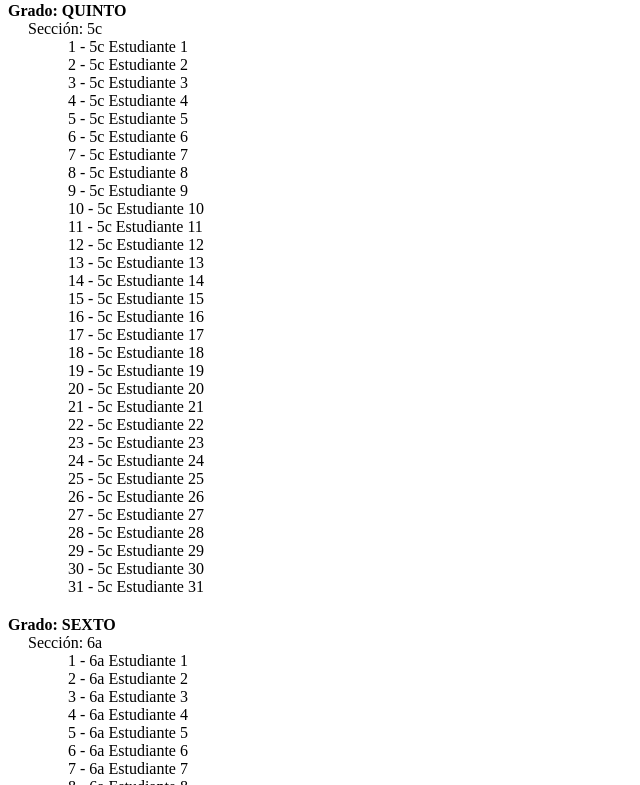
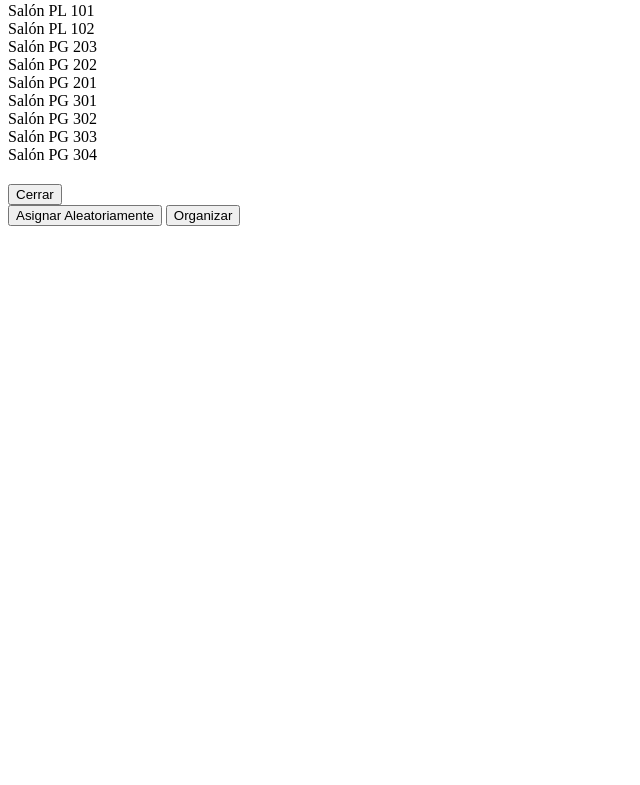
Before and after one commit to S3BASTR/Proyecto-S1, a plain HTML site: page index.html in a window 1280 px wide. Shown: the part 78-863 px from the top of the page, without its empty margins (0-640 px from the left). After the commit the page ends 800 px from the top, so only its background shows below. Drawn offline with Linux system fonts and the light colour scheme.

Commit message:
Add files via upload
11/03/24: Correcion del codigo y describir cantidades de cada grado en todos los salones al momento de meszclar

```diff
--- a/index.html
+++ b/index.html
@@ -1,81 +1,51 @@
 <!DOCTYPE html>
 <html lang="es">
+
 <head>
     <meta charset="UTF-8">
-    <title>Lista de Estudiantes por Grado y Sección</title>
-    <style>
-        .grado {
-            margin-bottom: 20px;
-        }
-        .seccion {
-            margin-left: 20px;
-        }
-        .estudiante {
-            margin-left: 40px;
-        }
-    </style>
+    <meta name="viewport" content="width=device-width, initial-scale=1.0">
+    <title>Animaciones de Aparición</title>
+    <!--<link rel="stylesheet" href="../CSS/styles.css">-->
 </head>
+
 <body>
-    <h1>Lista de Estudiantes por Grado y Sección</h1>
-    <div id="listaEstudiantes"></div>
+    <div class="container">
+        <div class="box" data-title="11A" onclick="showInfo('11A')">Salón PL 301</div>
+        <div class="box" data-title="6A" onclick="showInfo('6A')">Salón PL 302</div>
+        <div class="box" data-title="8B" onclick="showInfo('8B')">Salón PL 202</div>
+        <div class="box" data-title="8A" onclick="showInfo('8A')">Salón PL 201</div>
+        <div class="box" data-title="6B" onclick="showInfo('6B')">Salón PL 101</div>
+        <div class="box" data-title="6C" onclick="showInfo('6C')">Salón PL 102</div>
+        <div class="box" data-title="7B" onclick="showInfo('7B')">Salón PG 203</div>
+        <div class="box" data-title="7A" onclick="showInfo('7A')">Salón PG 202</div>
+        <div class="box" data-title="5C" onclick="showInfo('5C')">Salón PG 201</div>
+        <div class="box" data-title="10A" onclick="showInfo('10A')">Salón PG 301</div>
+        <div class="box" data-title="9A" onclick="showInfo('9A')">Salón PG 302</div>
+        <div class="box" data-title="9B" onclick="showInfo('9B')">Salón PG 303</div>
+        <div class="box" data-title="10B" onclick="showInfo('10B')">Salón PG 304</div>
 
-    <script>
-      const estudiantesPorGrado = {
-        quinto: {
-            "5c": Array.from({ length: 31 }, (_, i) => ({ id: i + 1, nombre: `5c Estudiante ${i + 1}` }))
-        },
-        sexto: {
-            "6a": Array.from({ length: 31 }, (_, i) => ({ id: i + 1, nombre: `6a Estudiante ${i + 1}` })),
-            "6b": Array.from({ length: 31 }, (_, i) => ({ id: i + 1, nombre: `6b Estudiante ${i + 1}` })),
-            "6c": Array.from({ length: 30 }, (_, i) => ({ id: i + 1, nombre: `6c Estudiante ${i + 1}` }))
-        },
-        septimo: {
-            "7a": Array.from({ length: 28 }, (_, i) => ({ id: i + 1, nombre: `7a Estudiante ${i + 1}` })),
-            "7b": Array.from({ length: 27 }, (_, i) => ({ id: i + 1, nombre: `7b Estudiante ${i + 1}` }))
-        },
-        octavo: {
-            "8a": Array.from({ length: 33 }, (_, i) => ({ id: i + 1, nombre: `8a Estudiante ${i + 1}` })),
-            "8b": Array.from({ length: 32 }, (_, i) => ({ id: i + 1, nombre: `8b Estudiante ${i + 1}` }))
-        },
-        noveno: {
-            "9a": Array.from({ length: 20 }, (_, i) => ({ id: i + 1, nombre: `9a Estudiante ${i + 1}` })),
-            "9b": Array.from({ length: 20 }, (_, i) => ({ id: i + 1, nombre: `9b Estudiante ${i + 1}` }))
-        },
-        decimo: {
-            "10a": Array.from({ length: 26 }, (_, i) => ({ id: i + 1, nombre: `10a Estudiante ${i + 1}` })),
-            "10b": Array.from({ length: 26 }, (_, i) => ({ id: i + 1, nombre: `10b Estudiante ${i + 1}` }))
-        },
-        once: {
-            "11a": Array.from({ length: 28 }, (_, i) => ({ id: i + 1, nombre: `11a Estudiante ${i + 1}` }))
-        }
-      };
+    </div>
 
-      function mostrarEstudiantes() {
-        const contenedor = document.getElementById('listaEstudiantes');
+    <div id="infoContainer" class="info-container">
+        <div id="infoContent" class="info-content">
+            <div id="initialList" class="info-body"></div>
 
-        Object.keys(estudiantesPorGrado).forEach(grado => {
-            const divGrado = document.createElement('div');
-            divGrado.classList.add('grado');
-            divGrado.innerHTML = `<strong>Grado: ${grado.toUpperCase()}</strong>`;
-            contenedor.appendChild(divGrado);
+            <div class="info-header">
+                <h2 id="infoTitle"></h2>
+                <button onclick="hideInfo()">Cerrar</button>
+            </div>
+            <div id="infoList" class="info-body"></div>
+            <div id="initialList" class="info-body"></div>
+        </div>
+    </div>
 
-            Object.keys(estudiantesPorGrado[grado]).forEach(seccion => {
-                const divSeccion = document.createElement('div');
-                divSeccion.classList.add('seccion');
-                divSeccion.innerHTML = `Sección: ${seccion}`;
-                divGrado.appendChild(divSeccion);
+    <div class="buttons-container">
+        <button onclick="assignStudentsRandomly()">Asignar Aleatoriamente</button>
 
-                estudiantesPorGrado[grado][seccion].forEach(estudiante => {
-                    const divEstudiante = document.createElement('div');
-                    divEstudiante.classList.add('estudiante');
-                    divEstudiante.textContent = `${estudiante.id} - ${estudiante.nombre}`;
-                    divSeccion.appendChild(divEstudiante);
-                });
-            });
-        });
-      }
+        <button onclick="organizeLists()">Organizar</button>
+    </div>
 
-      mostrarEstudiantes();
-    </script>
+    <script src="../JS/script.js"></script>
 </body>
+
 </html>
```
Also changed, not shown: script.js (+54 -25 lines).
